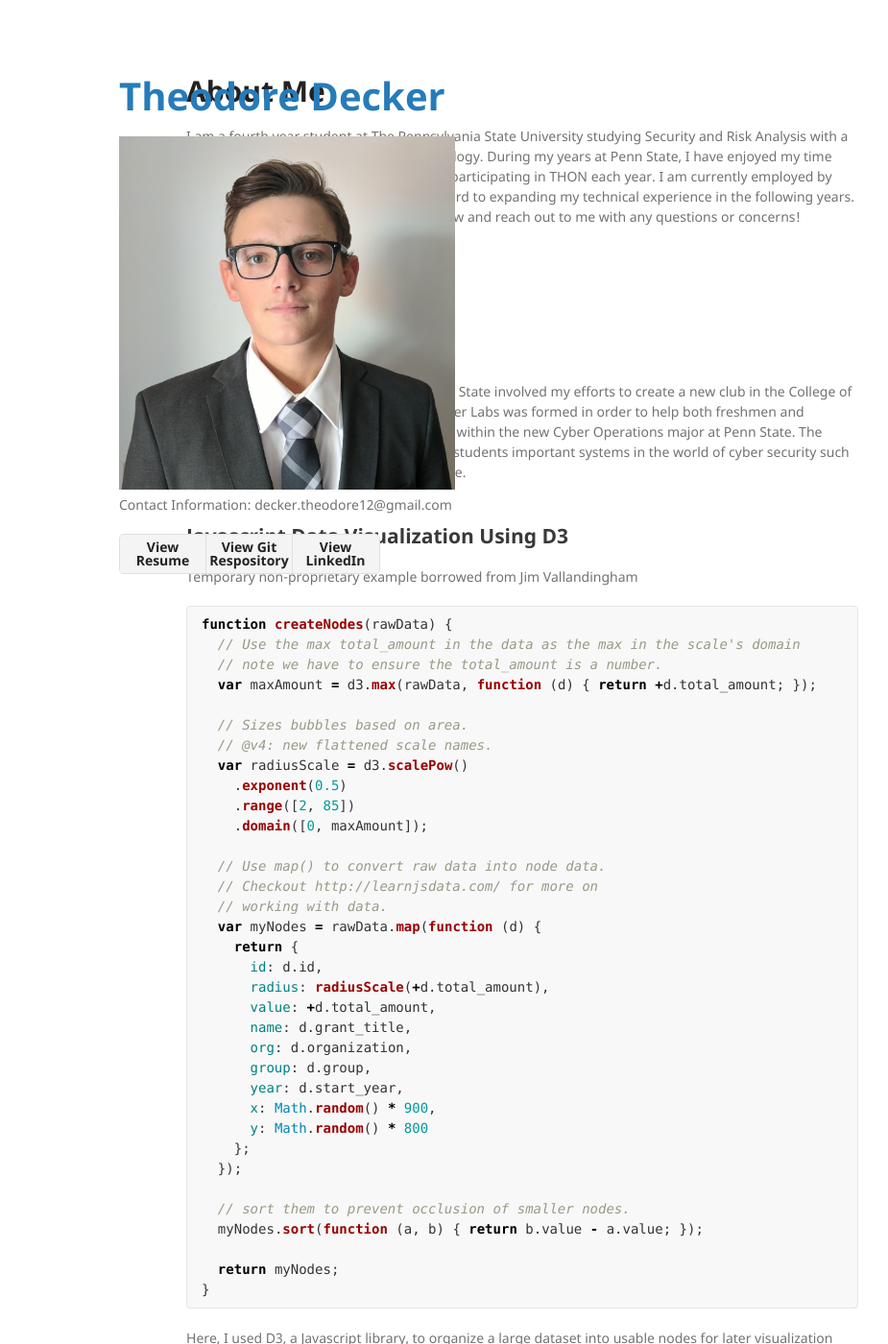
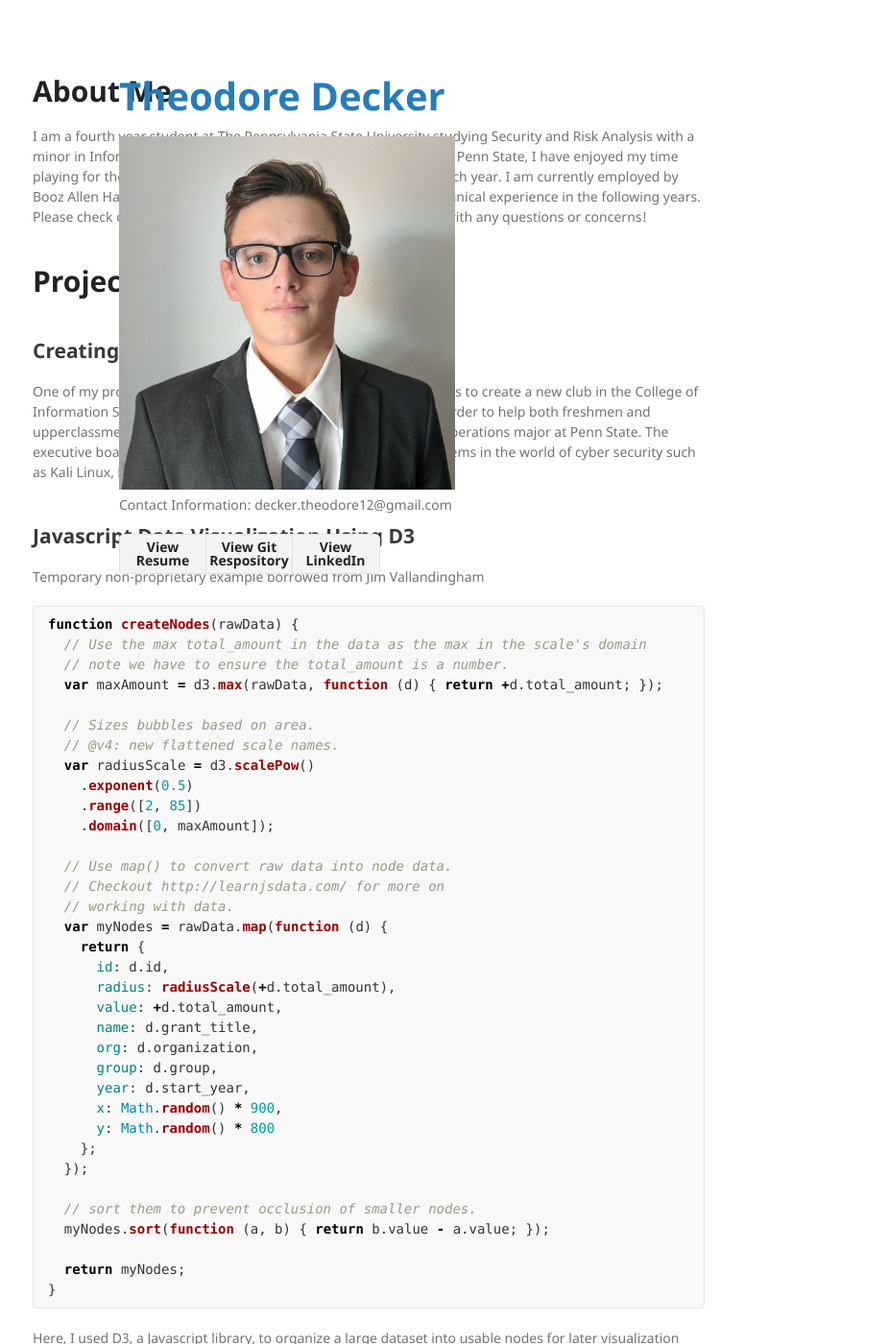
Before and after one commit to theodore-decker/theodore-decker.github.io, a Jekyll site: the page built from index.md, in a window 1280 px wide and 1400 px high. Shown: the whole window at 96% size, without its empty margins (176-1101 px from the left). Built offline with Jekyll 4.4.1, drawn with Linux system fonts in a browser that asks for light colours; our own code applies the rules of GitHub Pages for plain Markdown files.

Commit message:
Update jekyll-theme-minimal.scss

```diff
--- a/_sass/jekyll-theme-minimal.scss
+++ b/_sass/jekyll-theme-minimal.scss
@@ -181,7 +181,8 @@ strong {
 
 section {
   width:700px;
-  float: right;
+  float: none;
+  right: 500px;
   padding-bottom:50px;
 }
 
```
